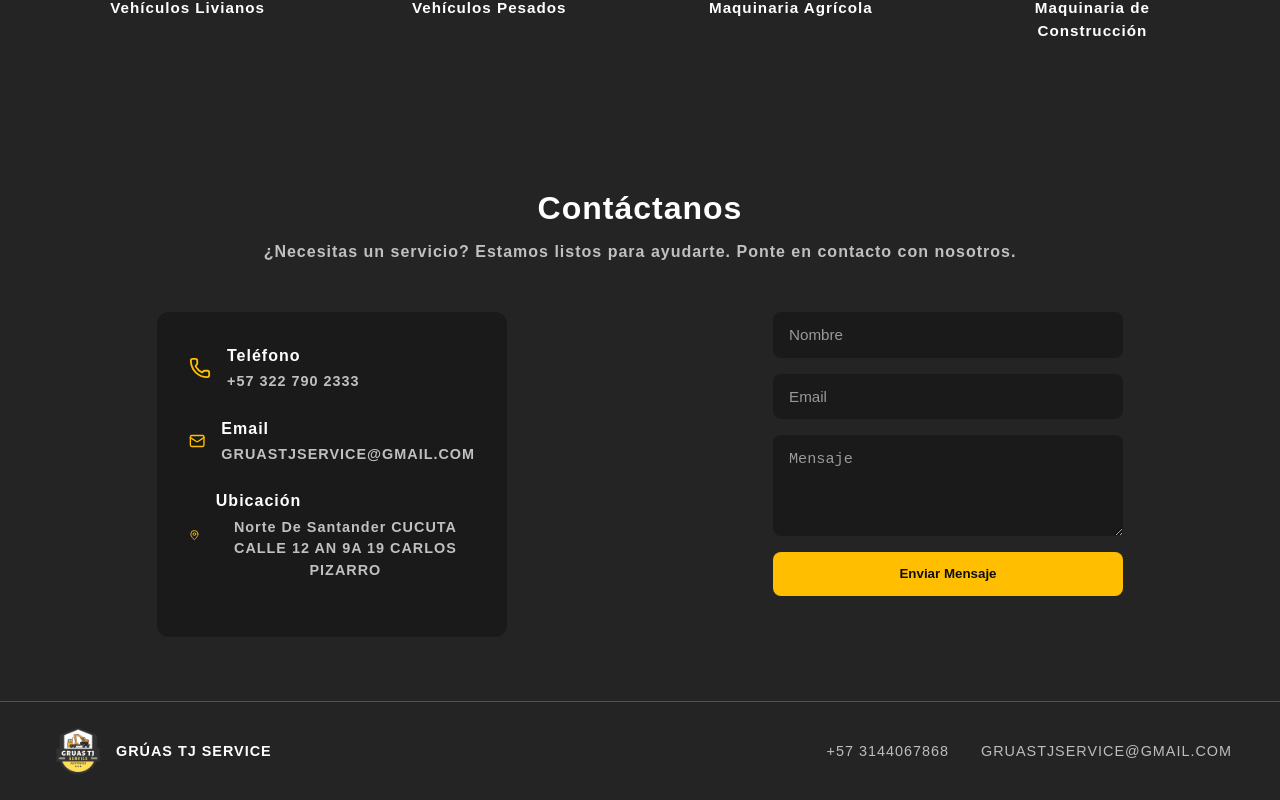
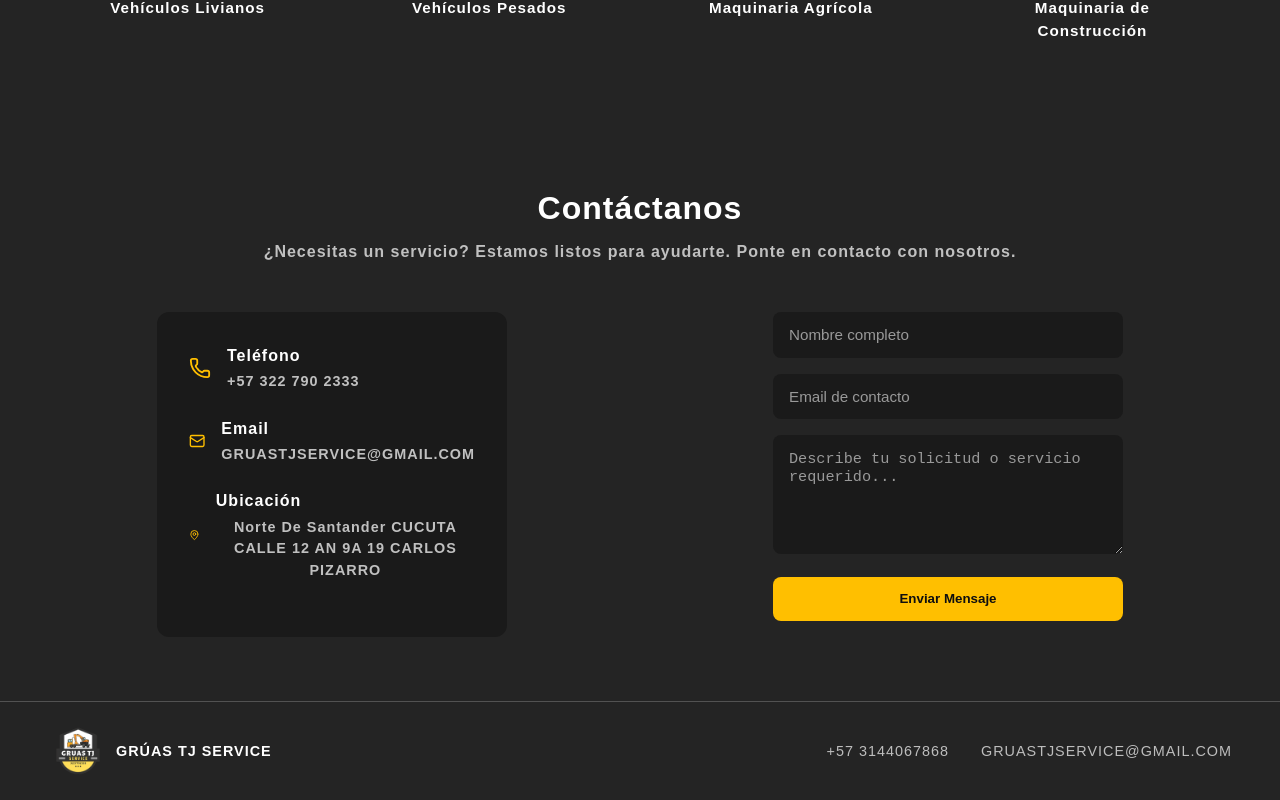
Before and after one commit to Virtual-Codex-Tech/Landing_gruas_tj, a React (Vite) app in the folder gruas-tj-landing/: page / in a window 1280 px wide. Shown: the part 1919-2719 px from the top of the page. Built offline with nearby package versions, Linux system fonts and the light colour scheme.

Commit message:
DAC-09 servicio de correos

```diff
--- a/gruas-tj-landing/src/components/Contacto.jsx
+++ b/gruas-tj-landing/src/components/Contacto.jsx
@@ -3,49 +3,73 @@ import "../style/Contacto.css";
 import { Phone, Mail, MapPin } from "lucide-react";
 
 export default function Contacto() {
-  // Estado del formulario
   const [formData, setFormData] = useState({
     name: "",
     email: "",
     message: "",
   });
 
-  // Estado de envío
   const [enviando, setEnviando] = useState(false);
   const [estado, setEstado] = useState("");
 
-  // Manejar cambios de los inputs
   const handleChange = (e) => {
     setFormData({ ...formData, [e.target.name]: e.target.value });
   };
 
-  // Manejar envío del formulario
   const handleSubmit = async (e) => {
     e.preventDefault();
     setEnviando(true);
     setEstado("");
 
+    // Validaciones
+    if (!formData.name.trim() || !formData.email.trim() || !formData.message.trim()) {
+      setEstado("❌ Por favor, completa todos los campos.");
+      setEnviando(false);
+      return;
+    }
+
+    const emailRegex = /^[^\s@]+@[^\s@]+\.[^\s@]+$/;
+    if (!emailRegex.test(formData.email)) {
+      setEstado("❌ Por favor, ingresa un email válido.");
+      setEnviando(false);
+      return;
+    }
+
+    if (formData.message.trim().length < 10) {
+      setEstado("❌ El mensaje debe tener al menos 10 caracteres.");
+      setEnviando(false);
+      return;
+    }
+
     try {
-      // Llamar al backend Node (cambia localhost por tu dominio en producción)
-      const res = await fetch("http://localhost:5000/send-email", {
-        method: "POST",
-        headers: {
-          "Content-Type": "application/json",
-        },
-        body: JSON.stringify(formData),
+      const formDataToSend = new FormData();
+      formDataToSend.append('Nombre', formData.name);
+      formDataToSend.append('Enviado desde', formData.email);
+      formDataToSend.append('Mensaje enviado', formData.message);
+      formDataToSend.append('_subject', `Nuevo mensaje de ${formData.name} - Grúas TJ Service`);
+      formDataToSend.append('_replyto', formData.email);
+
+      // Configuración para personalizar el email
+      formDataToSend.append('_cc', formData.email); // Enviar copia al usuario
+      formDataToSend.append('_autoresponse', 'Gracias por contactar a Grúas TJ Service. Te responderemos pronto.');
+
+      const res = await fetch('https://formsubmit.co/ajax/jdjjz19@gmail.com', {
+        method: 'POST',
+        body: formDataToSend,
       });
 
       const data = await res.json();
 
       if (data.success) {
-        setEstado("✅ Mensaje enviado correctamente.");
+        setEstado("✅ Mensaje enviado correctamente. Te contactaremos pronto.");
         setFormData({ name: "", email: "", message: "" });
       } else {
+        throw new Error(data.message || 'Error en el envío');
+      }
+
+    } catch (error) {
+      console.error('Error al enviar:', error);
       setEstado("❌ Error al enviar el mensaje. Intenta nuevamente.");
-      }
-    } catch (err) {
-      console.error(err);
-      setEstado("⚠️ No se pudo conectar con el servidor.");
     } finally {
       setEnviando(false);
     }
@@ -65,7 +89,7 @@ export default function Contacto() {
             <Phone size={22} />
             <div>
               <h4>Teléfono</h4>
-              <p>+57 322 790 2333 </p>
+              <p>+57 322 790 2333</p>
             </div>
           </div>
 
@@ -88,37 +112,64 @@ export default function Contacto() {
 
         {/* Formulario */}
         <form className="contacto-form" onSubmit={handleSubmit}>
+          <div className="form-group">
             <input
               type="text"
               name="name"
-            placeholder="Nombre"
+              placeholder="Nombre completo"
               value={formData.name}
               onChange={handleChange}
               required
+              disabled={enviando}
+              minLength={2}
             />
+          </div>
+
+          <div className="form-group">
             <input
               type="email"
               name="email"
-            placeholder="Email"
+              placeholder="Email de contacto"
               value={formData.email}
               onChange={handleChange}
               required
+              disabled={enviando}
             />
+          </div>
+
+          <div className="form-group">
             <textarea
               name="message"
-            placeholder="Mensaje"
-            rows="4"
+              placeholder="Describe tu solicitud o servicio requerido..."
+              rows="5"
               value={formData.message}
               onChange={handleChange}
               required
+              disabled={enviando}
+              minLength={10}
             ></textarea>
+          </div>
 
-          <button type="submit" disabled={enviando}>
-            {enviando ? "Enviando..." : "Enviar Mensaje"}
+          <button
+            type="submit"
+            disabled={enviando}
+            className={enviando ? 'enviando' : ''}
+          >
+            {enviando ? (
+              <>
+                <div className="spinner"></div>
+                Enviando...
+              </>
+            ) : (
+              "Enviar Mensaje"
+            )}
           </button>
 
-          {/* Mensaje de estado */}
-          {estado && <p className="mensaje-status">{estado}</p>}
+          {estado && (
+            <div className={`mensaje-status ${estado.includes('✅') ? 'success' : 'error'}`}>
+              {estado}
+            </div>
+          )}
         </form>
       </div>
     </section>
```
Also changed, not shown: 1 other file (tests, documents, lock files or other folders). Lines whose indentation alone changed are shown as unchanged.
